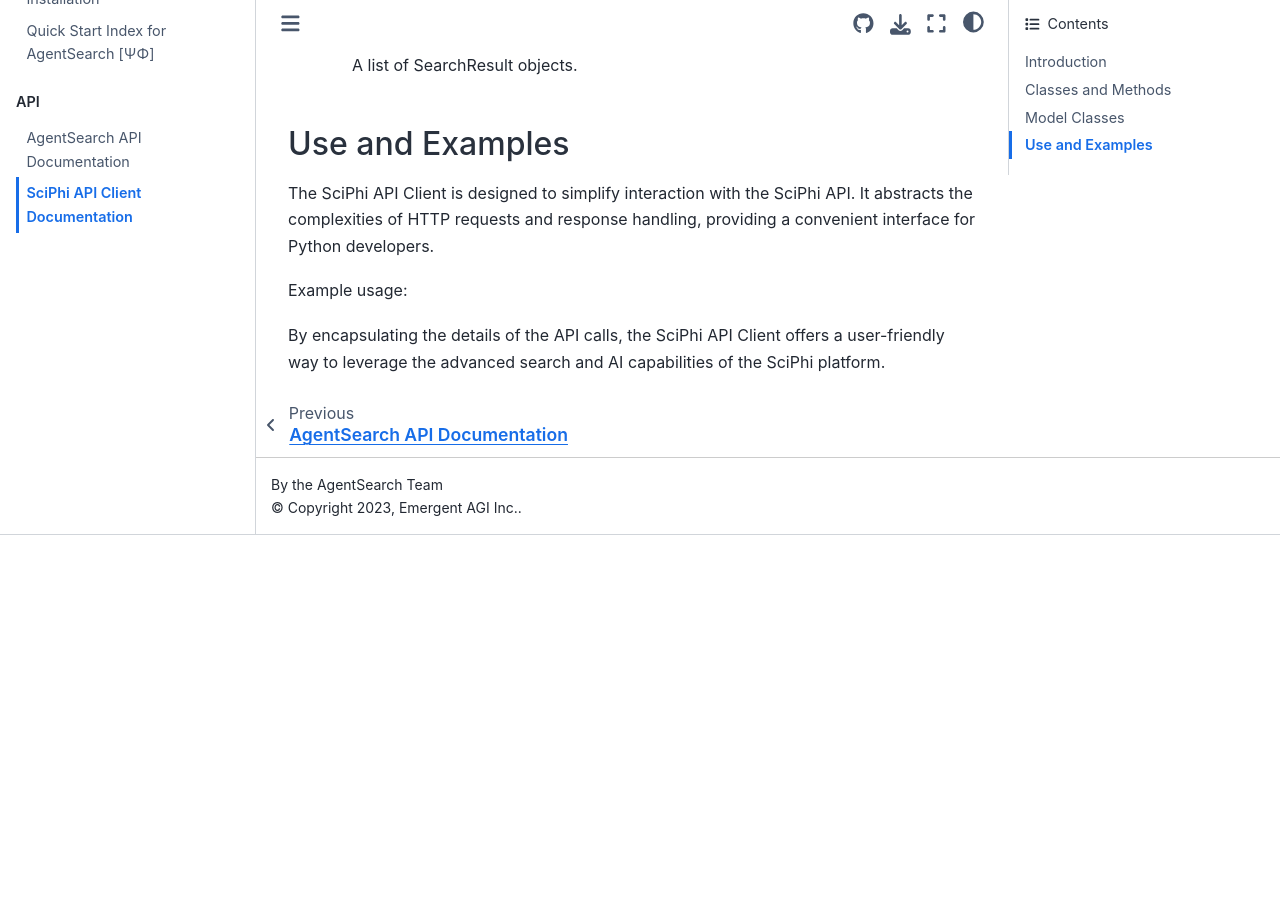
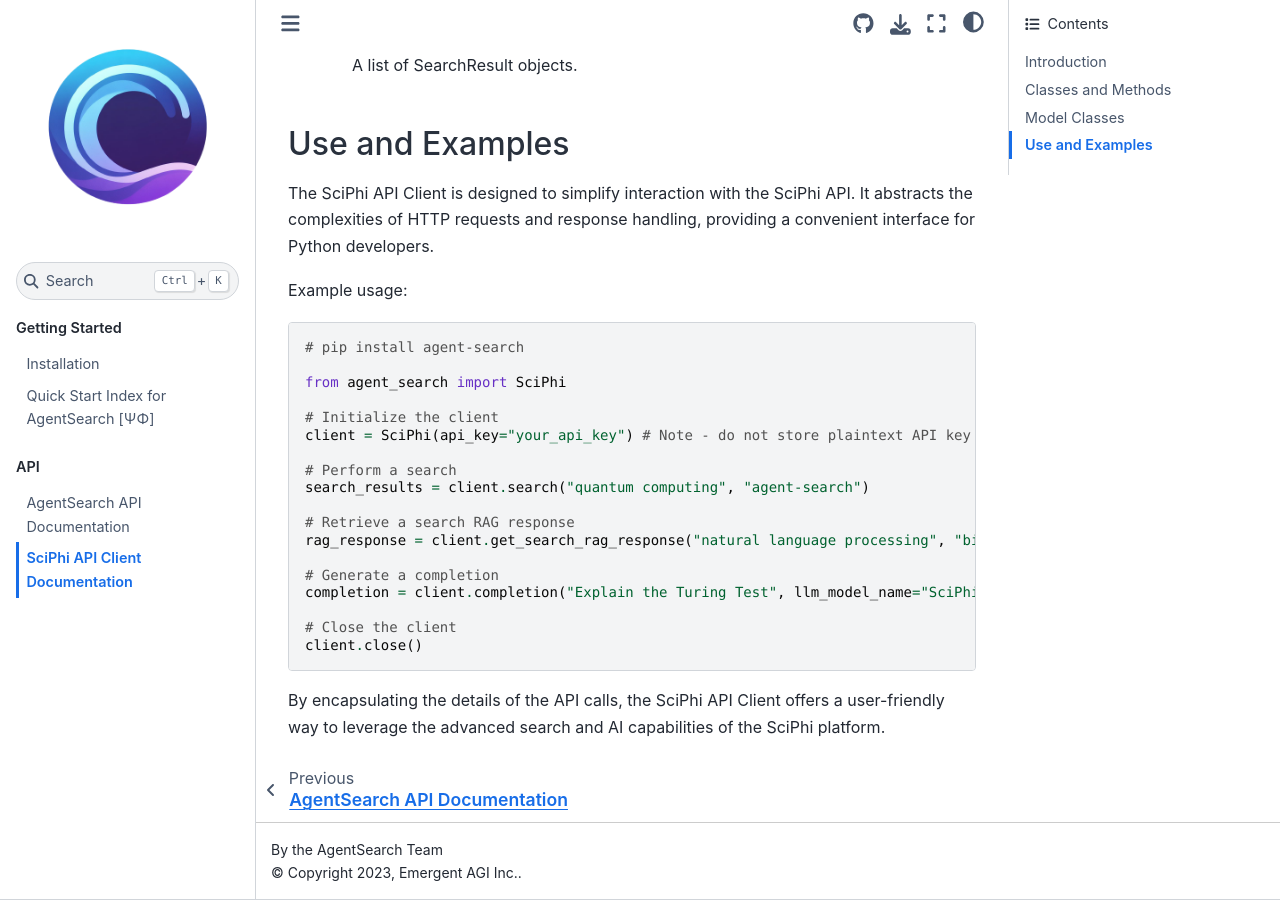
Before and after one commit to SciPhi-AI/agent-search, a Sphinx documentation site: the page built from docs/source/python_client/main.rst, in a window 1280 px wide and 900 px high, scrolled down 2889 px. Built offline with Sphinx 7.4.7 and the Sphinx Book theme 1.1.4, drawn with Linux system fonts in a browser that asks for light colours; before the commit the page ends 3424 px from its top, so only the background shows below that.

Commit message:
Fix the typo (#30)

```diff
--- a/docs/source/python_client/main.rst
+++ b/docs/source/python_client/main.rst
@@ -106,9 +106,10 @@
 Example usage:
 
 .. code-block:: python
+
    # pip install agent-search
 
-   from sciphi import SciPhi
+   from agent_search import SciPhi
 
    # Initialize the client
    client = SciPhi(api_key="your_api_key") # Note - do not store plaintext API key in prod
```
